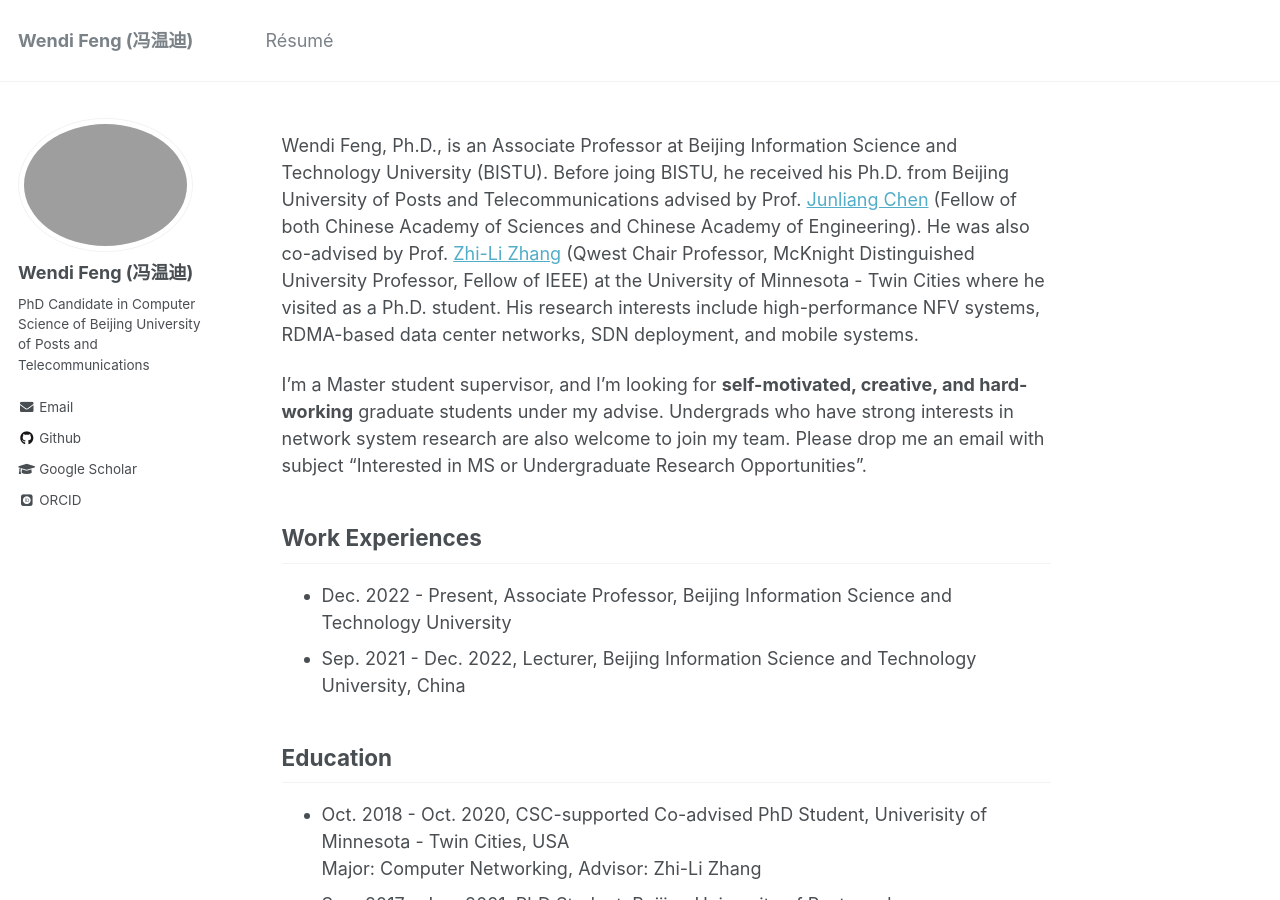
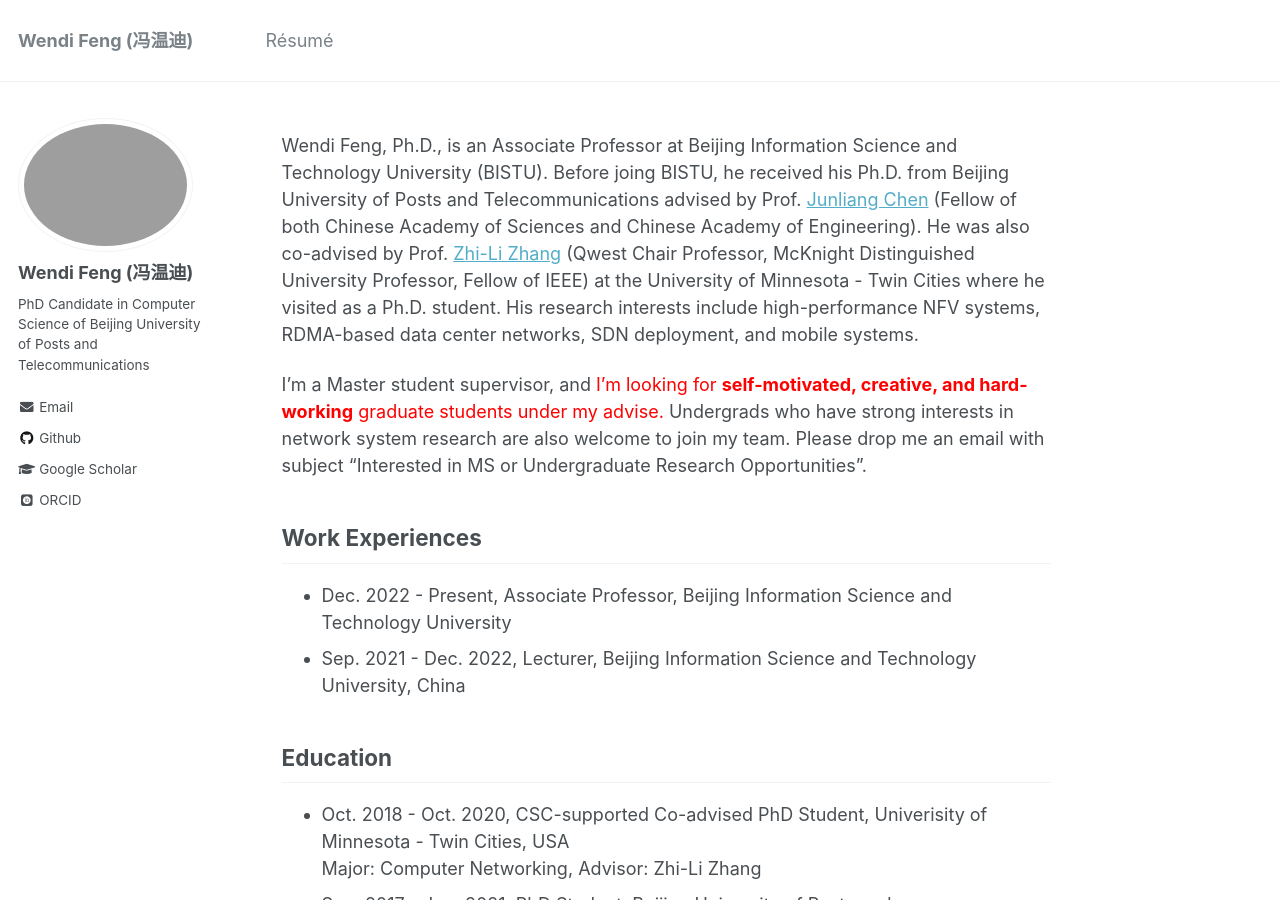
Before and after one commit to wendifeng/wendifeng.github.io, a Jekyll site: the page built from _pages/about.md, in a window 1280 px wide and 900 px high. Built offline with Jekyll 4.4.1, drawn with Linux system fonts in a browser that asks for light colours; some web fonts are replaced.

```diff
--- a/_pages/about.md
+++ b/_pages/about.md
@@ -10,7 +10,7 @@ redirect_from:
 
 Wendi Feng, Ph.D., is an Associate Professor at Beijing Information Science and Technology University (BISTU). Before joing BISTU, he received his Ph.D. from Beijing University of Posts and Telecommunications advised by Prof. [Junliang Chen](https://teacher.bupt.edu.cn/chenjunliang/en/index.htm) (Fellow of both Chinese Academy of Sciences and Chinese Academy of Engineering). He was also co-advised by Prof. [Zhi-Li Zhang](https://www-users.cs.umn.edu/~zhang089/) (Qwest Chair Professor, McKnight Distinguished University Professor, Fellow of IEEE) at the University of Minnesota - Twin Cities where he visited as a Ph.D. student. His research interests include high-performance NFV systems, RDMA-based data center networks, SDN deployment, and mobile systems.
 
-I'm a Master student supervisor, and I'm looking for **self-motivated, creative, and hard-working** graduate students under my advise. Undergrads who have strong interests in network system research are also welcome to join my team. Please drop me an email with subject "Interested in MS or Undergraduate Research Opportunities".
+I'm a Master student supervisor, and <span style="color:red">I'm looking for **self-motivated, creative, and hard-working** graduate students under my advise.</span> Undergrads who have strong interests in network system research are also welcome to join my team. Please drop me an email with subject "Interested in MS or Undergraduate Research Opportunities".
 
 
 Work Experiences
```
